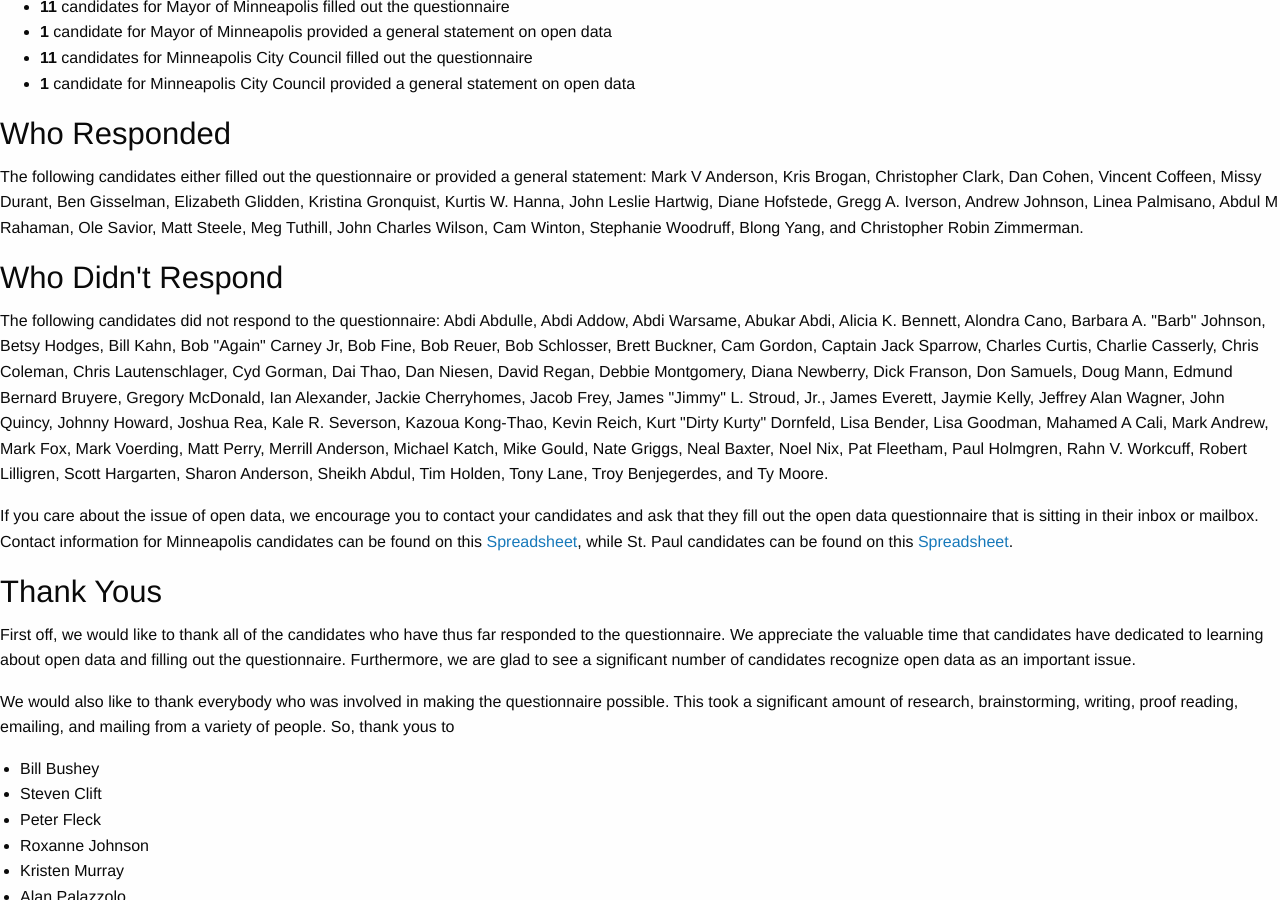
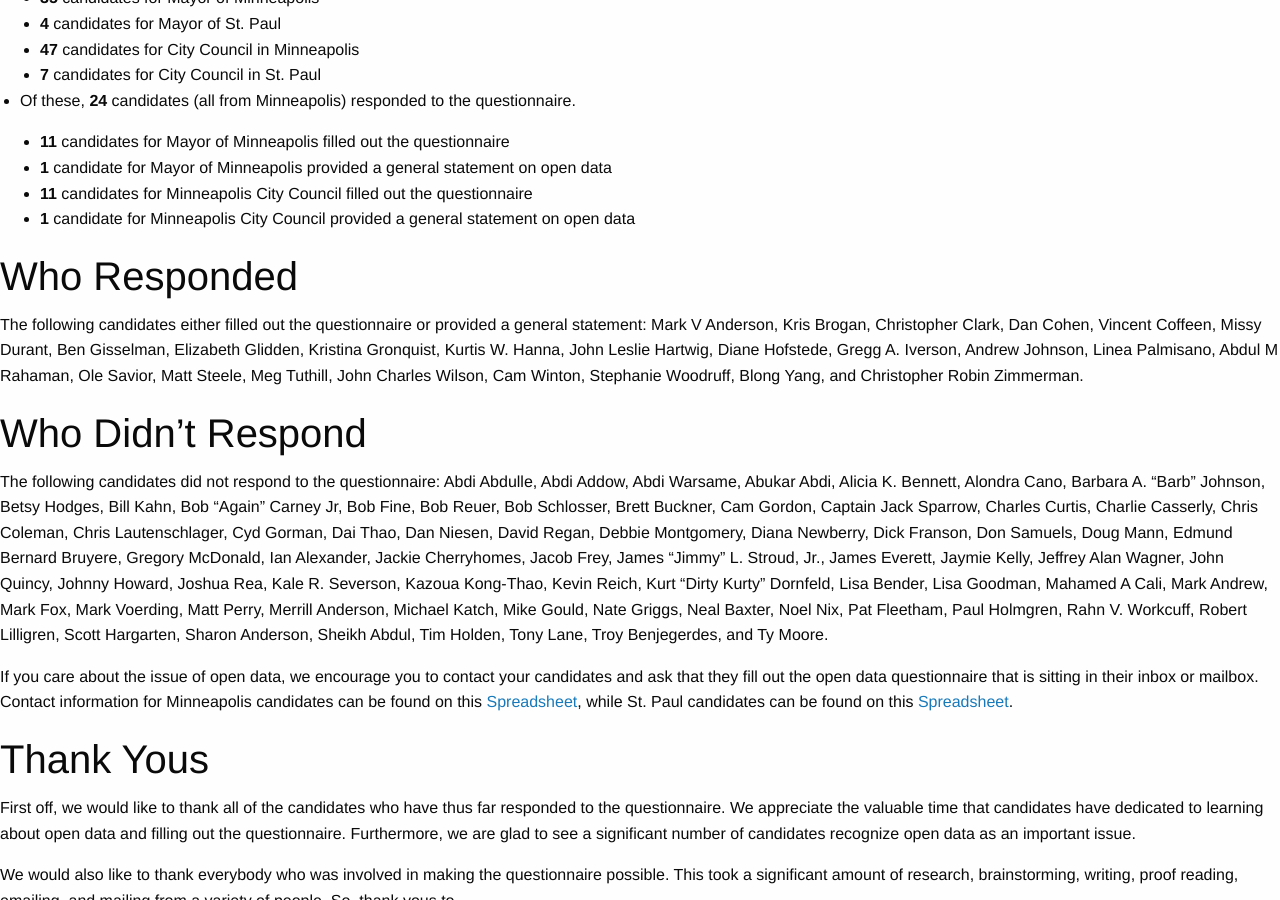
Before and after one commit to OpenTwinCities/opentwincities.github.com, a Jekyll site: the page built from _posts/2013-10-07-open-data-questionnaire-results.md, in a window 1280 px wide and 900 px high, scrolled down 1482 px. Built offline with Jekyll 4.4.1, drawn with Linux system fonts in a browser that asks for light colours; nearby versions of some CDN libraries; library files that are not in the unit come from our copies; some of the changed lines change nothing that is shown.

Commit message:
Converted Open Data Questionnaire to Markdown Made post titles H1 and added horizontal rule to blog layout

```diff
--- a/_layouts/blog.html
+++ b/_layouts/blog.html
@@ -17,10 +17,11 @@
 
     <div class="row">
       <div class="twelve columns">
-        <h2>{{ page.title }}</h2>
+        <h1>{{ page.title }}</h1>
         {% if page.author %}
           <p><strong>By</strong>: {{ page.author }}</p>
         {% endif  %}
+        <hr/>
         {{ content }}
       </div>
     </div>
--- a/_posts/2013-10-07-open-data-questionnaire-results.html
+++ /dev/null
@@ -1,71 +0,0 @@
----
-layout: default
-title: 2013 Minneapolis/St. Paul Open Data Questionnaire Results
-tags: [minneapolis, st.paul, open data, 2013 election]
----
-
-  <div class="row">
-    <div class="twelve columns">
-      <h2>{{ page.title }}</h2>
-      <hr/>
-
-      <p>October 1st has come and gone, as has a bit of time to allow for mail in responses to make it to our mailboxes. Now we are proud to announce the release of candidate responses to the questionnaire.</p>
-
-      <h3>The Questionnaire is Still Open</h3>
-
-      <p>Before getting to the data, we first want to point out that we have decided to keep the questionnaires open through the end of the election. With nearly a month left until election day, we realized there is no good reason not to continue to allow candidates to state their position on the issue of open data. As results come in to the questionnaire, the spreadsheet linked to below will be updated. So be sure to check back between now and the election for any new responses.</p>
-
-      <h3>The Responses</h3>
-
-      <p><strong><a href="https://docs.google.com/a/opentwincities.org/spreadsheet/ccc?key=0AnxjauG_7LHqdGtzTzd4MmRwdmctY19USHdrSzJCdVE#gid=0" target="_blank">Click Here to view the raw responses to our Minneapolis and St. Paul Mayoral and City Council Open Data questionnaires.</a></strong></p>
-
-      <p>Some quick numbers:</p>
-      <ul>
-        <li>In total, <strong>93</strong> candidates across Minneapolis and St. Paul were sent the open data questionnaire. This included:
-          <ul>
-            <li><strong>35</strong> candidates for Mayor of Minneapolis</li>
-            <li><strong>4</strong> candidates for Mayor of St. Paul</li>
-            <li><strong>47</strong> candidates for City Council in Minneapolis</li>
-            <li><strong>7</strong> candidates for City Council in St. Paul</li>
-          </ul></li>
-        <li>Of these, <strong>24</strong> candidates (all from Minneapolis) responded to the questionnaire.
-          <ul>
-            <li><strong>11</strong> candidates for Mayor of Minneapolis filled out the questionnaire</li>
-            <li><strong>1</strong> candidate for Mayor of Minneapolis provided a general statement on open data</li>
-            <li><strong>11</strong> candidates for Minneapolis City Council filled out the questionnaire</li>
-            <li><strong>1</strong> candidate for Minneapolis City Council provided a general statement on open data</li>
-          </ul>
-      </ul>
-
-      <h3>Who Responded</h3>
-
-      <p>The following candidates either filled out the questionnaire or provided a general statement: Mark V Anderson, Kris Brogan, Christopher Clark, Dan Cohen, Vincent Coffeen, Missy Durant, Ben Gisselman, Elizabeth Glidden, Kristina Gronquist, Kurtis W. Hanna, John Leslie Hartwig, Diane Hofstede, Gregg A. Iverson, Andrew Johnson, Linea Palmisano, Abdul M Rahaman, Ole Savior, Matt Steele, Meg Tuthill, John Charles Wilson, Cam Winton, Stephanie Woodruff, Blong Yang, and Christopher Robin Zimmerman.</p>
-
-      <h3>Who Didn't Respond</h3>
-
-      <p>The following candidates did not respond to the questionnaire: Abdi Abdulle, Abdi Addow, Abdi Warsame, Abukar Abdi, Alicia K. Bennett, Alondra Cano, Barbara A. "Barb" Johnson, Betsy Hodges, Bill Kahn, Bob "Again" Carney Jr, Bob Fine, Bob Reuer, Bob Schlosser, Brett Buckner, Cam Gordon, Captain Jack Sparrow, Charles Curtis, Charlie Casserly, Chris Coleman, Chris Lautenschlager, Cyd Gorman, Dai Thao, Dan Niesen, David Regan, Debbie Montgomery, Diana Newberry, Dick Franson, Don Samuels, Doug Mann, Edmund Bernard Bruyere, Gregory McDonald, Ian Alexander, Jackie Cherryhomes, Jacob Frey, James "Jimmy" L. Stroud, Jr., James Everett, Jaymie Kelly, Jeffrey Alan Wagner, John Quincy, Johnny Howard, Joshua Rea, Kale R. Severson, Kazoua Kong-Thao, Kevin Reich, Kurt "Dirty Kurty" Dornfeld, Lisa Bender, Lisa Goodman, Mahamed A Cali, Mark Andrew, Mark Fox, Mark Voerding, Matt Perry, Merrill Anderson, Michael Katch, Mike Gould, Nate Griggs, Neal Baxter, Noel Nix, Pat Fleetham, Paul Holmgren, Rahn V. Workcuff, Robert Lilligren, Scott Hargarten, Sharon Anderson, Sheikh Abdul, Tim Holden, Tony Lane, Troy Benjegerdes, and Ty Moore.</p>
-
-      <p>If you care about the issue of open data, we encourage you to contact your candidates and ask that they fill out the open data questionnaire that is sitting in their inbox or mailbox. Contact information for Minneapolis candidates can be found on this <a href="https://docs.google.com/a/e-democracy.org/spreadsheet/ccc?key=0ArhmVl0vhGLVdGZRaHk4anRDeElzS3M5MzNfRGR3dGc#gid=0">Spreadsheet</a>, while St. Paul candidates can be found on this <a href="https://docs.google.com/a/e-democracy.org/spreadsheet/ccc?key=0AvVUbsCmsj1jdDNDRE1OTXgxX2wtQmdZYkxoaVdYMnc#gid=0">Spreadsheet</a>.</p>
-
-      <h3>Thank Yous</h3>
-
-      <p>First off, we would like to thank all of the candidates who have thus far responded to the questionnaire. We appreciate the valuable time that candidates have dedicated to learning about open data and filling out the questionnaire. Furthermore, we are glad to see a significant number of candidates recognize open data as an important issue.</p>
-
-      <p>We would also like to thank everybody who was involved in making the questionnaire possible. This took a significant amount of research, brainstorming, writing, proof reading, emailing, and mailing from a variety of people. So, thank yous to</p>
-      <ul>
-        <li>Bill Bushey</li>
-        <li>Steven Clift</li>
-        <li>Peter Fleck</li>
-        <li>Roxanne Johnson</li>
-        <li>Kristen Murray</li>
-        <li>Alan Palazzolo</li>
-      </ul>
-      <h2>Updates</h2>
-      <p></p>
-      <h3>October 8th</h3>
-      <p>Today, Troy Benjegerdes filled out the questionnaire. The spreadsheet has been updated.</p>
-      <h3>October 9th</h3>
-      <p>Yesterday evening, Bill Kahn filled out the questionnaire. The spreadsheet has been updated.</p>
-    </div>
-
-  </div>
--- /dev/null
+++ b/_posts/2013-10-07-open-data-questionnaire-results.md
@@ -0,0 +1,111 @@
+---
+layout: blog
+title: 2013 Minneapolis/St. Paul Open Data Questionnaire Results
+tags: [minneapolis, st.paul, open data, 2013 election]
+---
+
+October 1st has come and gone, as has a bit of time to allow for mail in
+responses to make it to our mailboxes. Now we are proud to announce the
+release of candidate responses to the questionnaire.
+
+## The Questionnaire is Still Open
+
+Before getting to the data, we first want to point out that we have decided to
+keep the questionnaires open through the end of the election. With nearly a
+month left until election day, we realized there is no good reason not to
+continue to allow candidates to state their position on the issue of open data.
+As results come in to the questionnaire, the spreadsheet linked to below will
+be updated. So be sure to check back between now and the election for any new
+responses.
+
+## The Responses
+
+**[Click Here to view the raw responses to our Minneapolis and St. Paul Mayoral and City Council Open Data questionnaires.](https://docs.google.com/a/opentwincities.org/spreadsheet/ccc?key=0AnxjauG_7LHqdGtzTzd4MmRwdmctY19USHdrSzJCdVE#gid=0)**
+
+Some quick numbers:
+
+- In total, **93** candidates across Minneapolis and St. Paul were sent the
+  open data questionnaire. This included:
+
+  - **35** candidates for Mayor of Minneapolis
+  - **4** candidates for Mayor of St. Paul
+  - **47** candidates for City Council in Minneapolis
+  - **7** candidates for City Council in St. Paul
+
+- Of these, **24** candidates (all from Minneapolis) responded to the
+  questionnaire.
+
+  - **11** candidates for Mayor of Minneapolis filled out the questionnaire
+  - **1** candidate for Mayor of Minneapolis provided a general statement on
+    open data
+  - **11** candidates for Minneapolis City Council filled out the questionnaire
+  - **1** candidate for Minneapolis City Council provided a general statement
+    on open data
+
+## Who Responded
+
+The following candidates either filled out the questionnaire or provided a
+general statement: Mark V Anderson, Kris Brogan, Christopher Clark, Dan Cohen,
+Vincent Coffeen, Missy Durant, Ben Gisselman, Elizabeth Glidden, Kristina
+Gronquist, Kurtis W. Hanna, John Leslie Hartwig, Diane Hofstede, Gregg A.
+Iverson, Andrew Johnson, Linea Palmisano, Abdul M Rahaman, Ole Savior, Matt
+Steele, Meg Tuthill, John Charles Wilson, Cam Winton, Stephanie Woodruff, Blong
+Yang, and Christopher Robin Zimmerman.
+
+## Who Didn't Respond
+
+The following candidates did not respond to the questionnaire: Abdi Abdulle,
+Abdi Addow, Abdi Warsame, Abukar Abdi, Alicia K. Bennett, Alondra Cano, Barbara
+A. "Barb" Johnson, Betsy Hodges, Bill Kahn, Bob "Again" Carney Jr, Bob Fine,
+Bob Reuer, Bob Schlosser, Brett Buckner, Cam Gordon, Captain Jack Sparrow,
+Charles Curtis, Charlie Casserly, Chris Coleman, Chris Lautenschlager, Cyd
+Gorman, Dai Thao, Dan Niesen, David Regan, Debbie Montgomery, Diana Newberry,
+Dick Franson, Don Samuels, Doug Mann, Edmund Bernard Bruyere, Gregory McDonald,
+Ian Alexander, Jackie Cherryhomes, Jacob Frey, James "Jimmy" L. Stroud, Jr.,
+James Everett, Jaymie Kelly, Jeffrey Alan Wagner, John Quincy, Johnny Howard,
+Joshua Rea, Kale R. Severson, Kazoua Kong-Thao, Kevin Reich, Kurt "Dirty Kurty"
+Dornfeld, Lisa Bender, Lisa Goodman, Mahamed A Cali, Mark Andrew, Mark Fox,
+Mark Voerding, Matt Perry, Merrill Anderson, Michael Katch, Mike Gould, Nate
+Griggs, Neal Baxter, Noel Nix, Pat Fleetham, Paul Holmgren, Rahn V. Workcuff,
+Robert Lilligren, Scott Hargarten, Sharon Anderson, Sheikh Abdul, Tim Holden,
+Tony Lane, Troy Benjegerdes, and Ty Moore.
+
+If you care about the issue of open data, we encourage you to contact your
+candidates and ask that they fill out the open data questionnaire that is
+sitting in their inbox or mailbox. Contact information for Minneapolis
+candidates can be found on this
+[Spreadsheet](https://docs.google.com/a/e-democracy.org/spreadsheet/ccc?key=0ArhmVl0vhGLVdGZRaHk4anRDeElzS3M5MzNfRGR3dGc#gid=0),
+while St. Paul candidates can be found on this
+[Spreadsheet](https://docs.google.com/a/e-democracy.org/spreadsheet/ccc?key=0AvVUbsCmsj1jdDNDRE1OTXgxX2wtQmdZYkxoaVdYMnc#gid=0).
+
+## Thank Yous
+
+First off, we would like to thank all of the candidates who have thus far
+responded to the questionnaire. We appreciate the valuable time that candidates
+have dedicated to learning about open data and filling out the questionnaire.
+Furthermore, we are glad to see a significant number of candidates recognize
+open data as an important issue.
+
+We would also like to thank everybody who was involved in making the
+questionnaire possible. This took a significant amount of research,
+brainstorming, writing, proof reading, emailing, and mailing from a variety of
+people. So, thank yous to
+
+- Bill Bushey
+- Steven Clift
+- Peter Fleck
+- Roxanne Johnson
+- Kristen Murray
+- Alan Palazzolo
+
+## Updates
+
+### October 8th
+
+Today, Troy Benjegerdes filled out the questionnaire. The spreadsheet has been
+updated.
+
+### October 9th
+
+Yesterday evening, Bill Kahn filled out the questionnaire. The spreadsheet has
+been updated.
```
